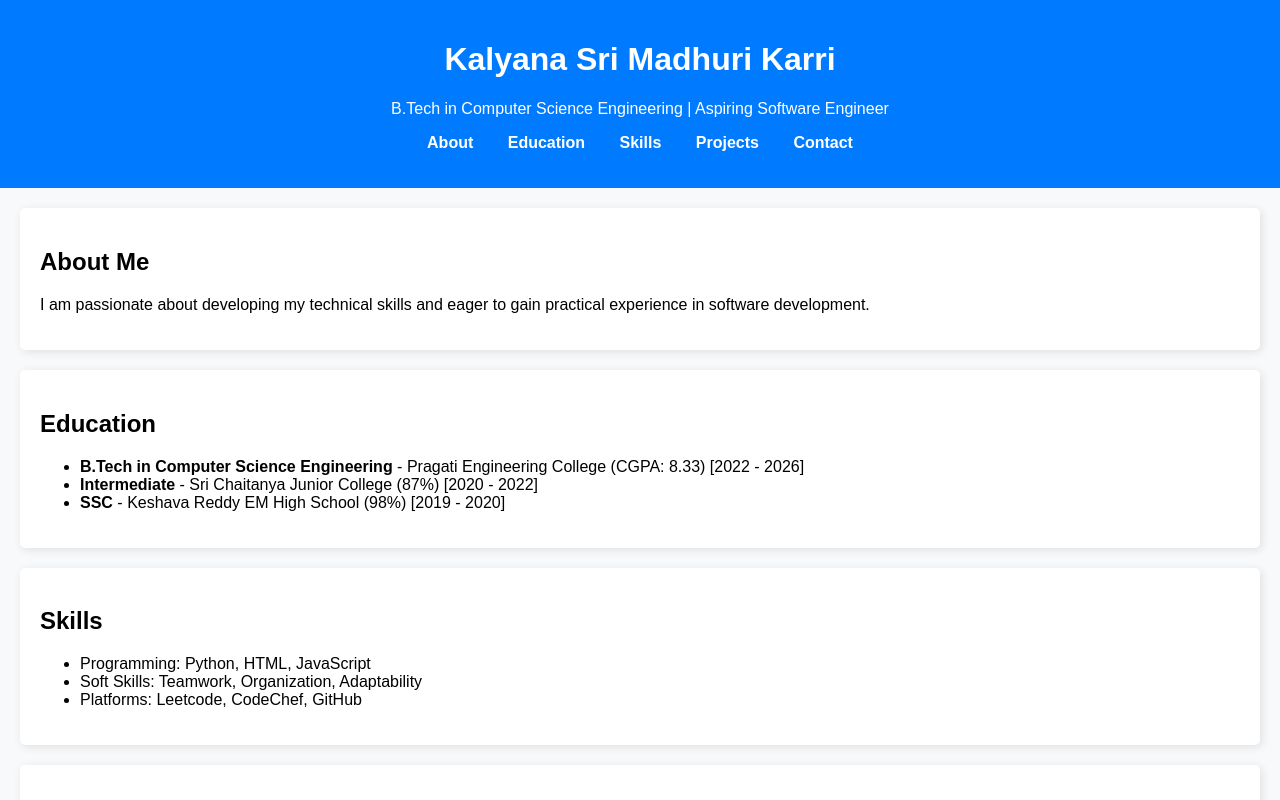
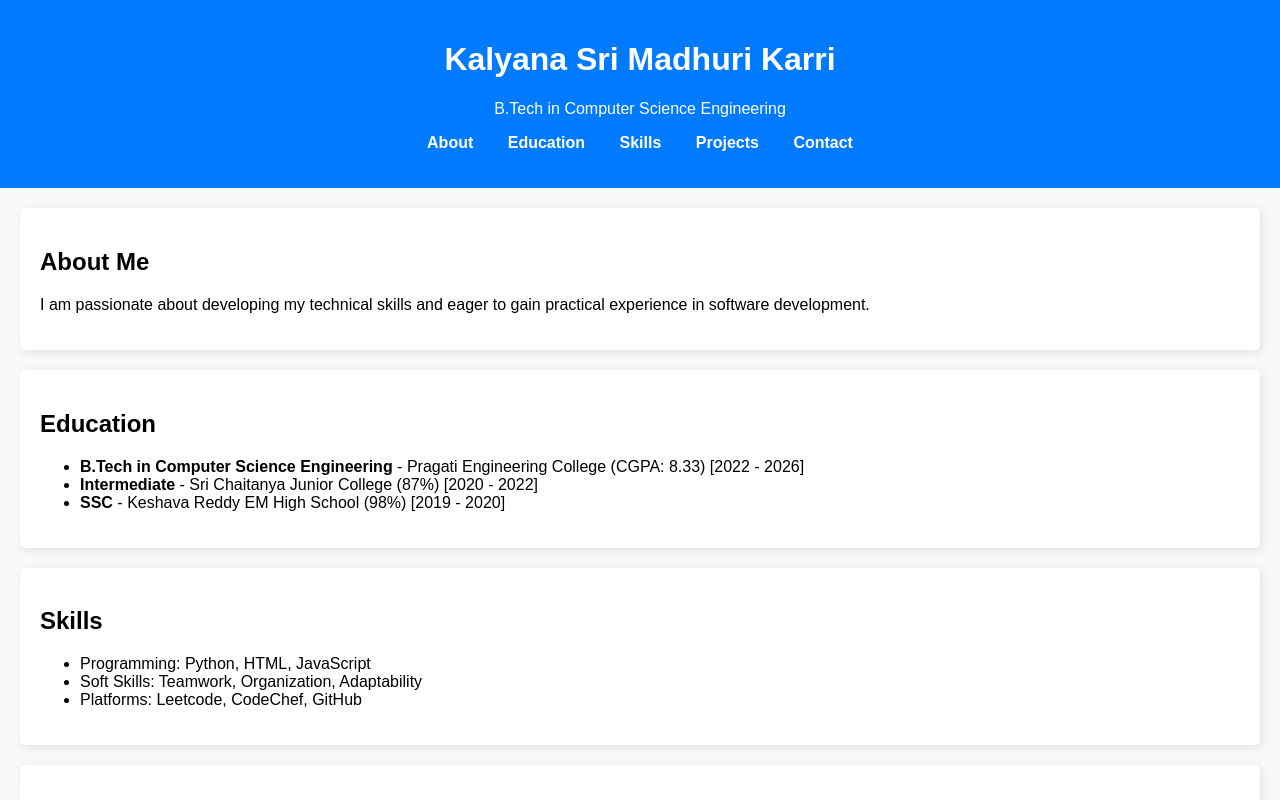
Before and after one commit to 22A31A05E5/portfolio, a plain HTML site: page index.html in a window 1280 px wide. Shown: the top 800 px of the page. Drawn offline with Linux system fonts and the light colour scheme.

Commit message:
Update index.html

```diff
--- a/index.html
+++ b/index.html
@@ -10,7 +10,7 @@
 
     <header>
         <h1>Kalyana Sri Madhuri Karri</h1>
-        <p>B.Tech in Computer Science Engineering | Aspiring Software Engineer</p>
+        <p>B.Tech in Computer Science Engineering </p>
         <nav>
             <ul>
                 <li><a href="#about">About</a></li>
```
